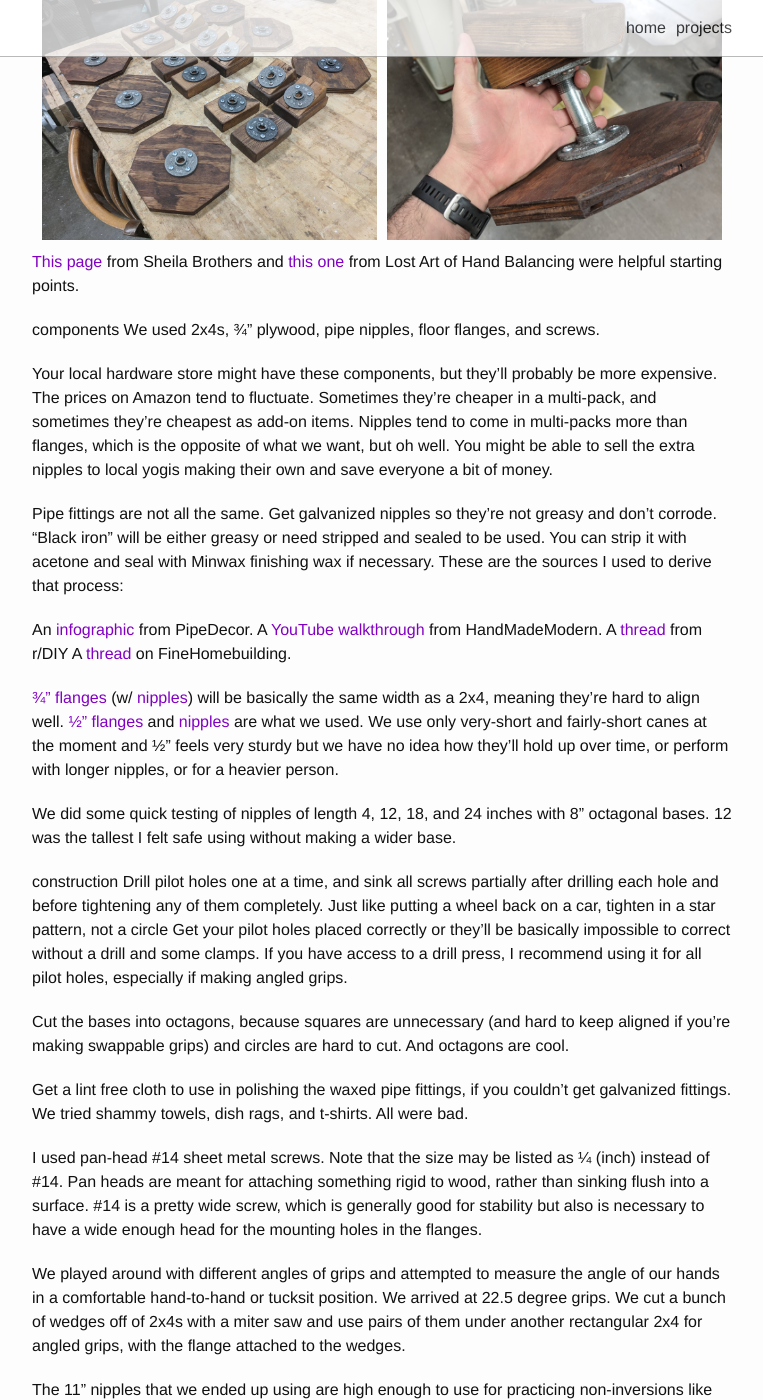
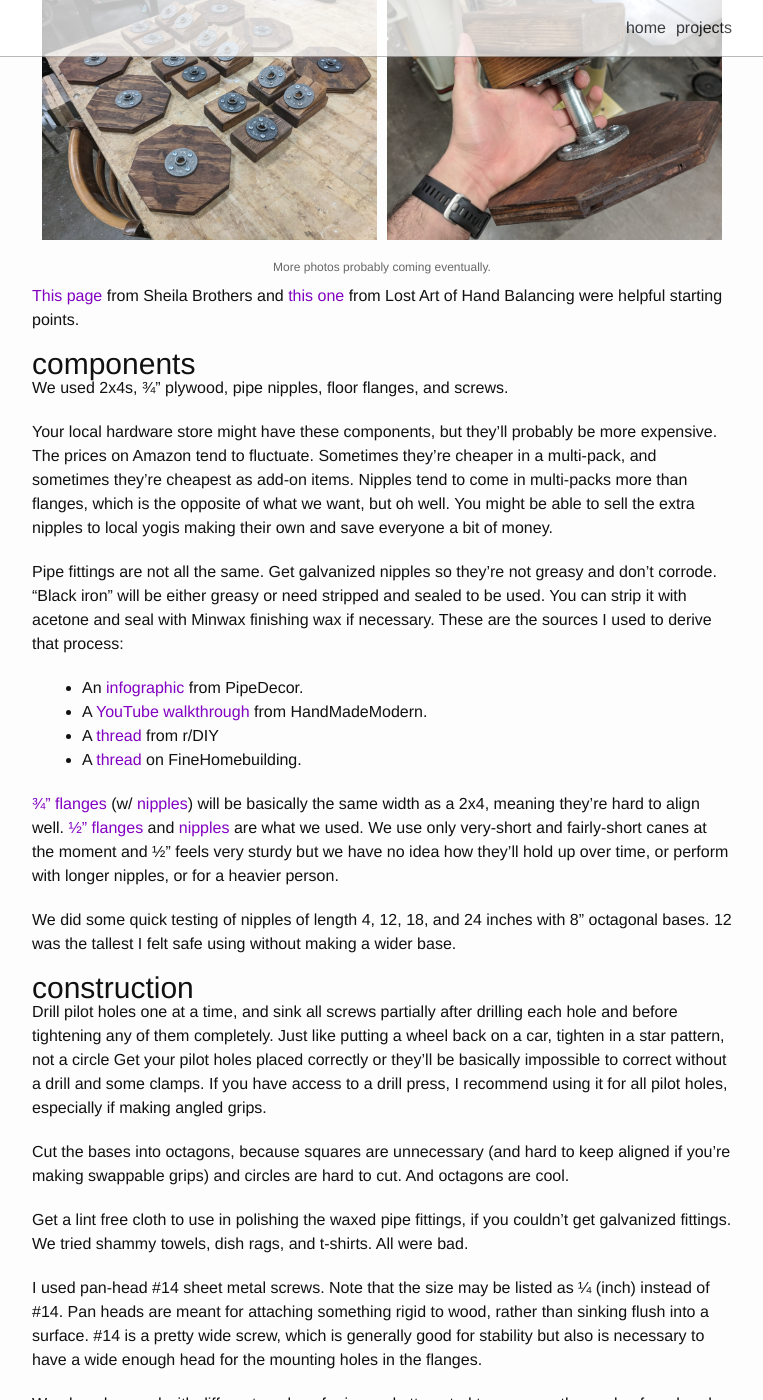
Before and after one commit to meiadvanture/myweb, a Jekyll site: the page built from _projects/canes.md, in a window 1280 px wide and 1400 px high, scrolled down 323 px. Shown: the whole window, without its empty margins (258-1021 px from the left). Built offline with Jekyll 4.4.1, drawn with Linux system fonts in a browser that asks for light colours; nearby versions of some CDN libraries; some of the changed text lies outside the part shown.

Commit message:
corrected formatting on canes article

```diff
--- a/_projects/canes.md
+++ b/_projects/canes.md
@@ -10,26 +10,29 @@ description: we made some props for practicing handstands
   <img class="col half" src="{{- site.baseurl -}}/img/cane-parts.jpg" alt="" title="The completed components for three sets of handstand canes."/>
   <img class="col half" src="{{- site.baseurl -}}/img/cane-angled.jpg" alt="" title="A handstand pedestal with an angled grip."/>
 </div>
+<div class="col three caption">
+  More photos probably coming eventually.
+</div>
 
 [This page](https://sheilabrothers.wordpress.com/2012/02/26/how-to-build-handstand-blocks-for-gymnasts/) from Sheila Brothers and [this one](https://lostartofhandbalancing.com/hand-balancing-stands-and-canes/) from Lost Art of Hand Balancing were helpful starting points.
 
-components
+### components
 We used 2x4s, ¾" plywood, pipe nipples, floor flanges, and screws.
 
 Your local hardware store might have these components, but they'll probably be more expensive. The prices on Amazon tend to fluctuate. Sometimes they're cheaper in a multi-pack, and sometimes they're cheapest as add-on items. Nipples tend to come in multi-packs more than flanges, which is the opposite of what we want, but oh well. You might be able to sell the extra nipples to local yogis making their own and save everyone a bit of money.
 
 Pipe fittings are not all the same. Get galvanized nipples so they're not greasy and don't corrode. "Black iron" will be either greasy or need stripped and sealed to be used. You can strip it with acetone and seal with Minwax finishing wax if necessary. These are the sources I used to derive that process:
 
-An [infographic](http://pipe-decor.com/wp-content/uploads/PDcleanseal-1024x576.jpg) from PipeDecor.
-A [YouTube walkthrough](https://www.youtube.com/watch?v=7bReWtdBtkA) from HandMadeModern.
-A [thread](https://www.reddit.com/r/DIY/comments/3ega90/just_need_some_advice_on_cleaning_black_pipe_for/) from r/DIY
-A [thread](https://www.finehomebuilding.com/forum/what-is-black-pipe) on FineHomebuilding.
+* An [infographic](http://pipe-decor.com/wp-content/uploads/PDcleanseal-1024x576.jpg) from PipeDecor.
+* A [YouTube walkthrough](https://www.youtube.com/watch?v=7bReWtdBtkA) from HandMadeModern.
+* A [thread](https://www.reddit.com/r/DIY/comments/3ega90/just_need_some_advice_on_cleaning_black_pipe_for/) from r/DIY
+* A [thread](https://www.finehomebuilding.com/forum/what-is-black-pipe) on FineHomebuilding.
 
 [¾" flanges](http://amazon.com/gp/product/B01K3O3V5I) (w/ [nipples](http://amazon.com/gp/product/B016Y8HUKO)) will be basically the same width as a 2x4, meaning they're hard to align well. [½" flanges](http://amazon.com/dp/B01K3O3VBW) and [nipples](http://amazon.com/Everflow-Supplies-NPGL1230-Galvanized-Diameter/dp/B016Y8GME4) are what we used. We use only very-short and fairly-short canes at the moment and ½" feels very sturdy but we have no idea how they'll hold up over time, or perform with longer nipples, or for a heavier person.
 
 We did some quick testing of nipples of length 4, 12, 18, and 24 inches with 8" octagonal bases. 12 was the tallest I felt safe using without making a wider base.
 
-construction
+### construction
 Drill pilot holes one at a time, and sink all screws partially after drilling each hole and before tightening any of them completely. Just like putting a wheel back on a car, tighten in a star pattern, not a circle Get your pilot holes placed correctly or they'll be basically impossible to correct without a drill and some clamps. If you have access to a drill press, I recommend using it for all pilot holes, especially if making angled grips.
 
 Cut the bases into octagons, because squares are unnecessary (and hard to keep aligned if you're making swappable grips) and circles are hard to cut. And octagons are cool.
```
Also changed, not shown: other parts of _projects/canes.md (+1 -1 lines).
